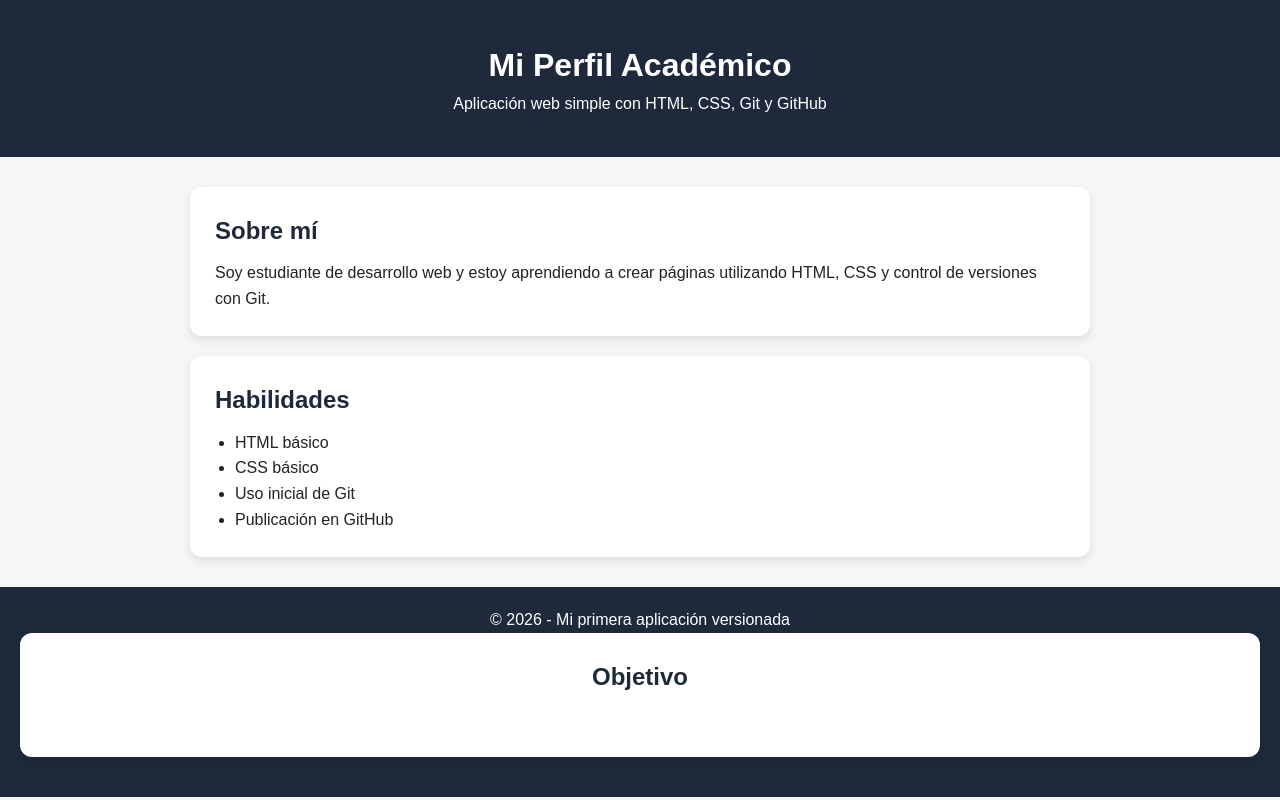
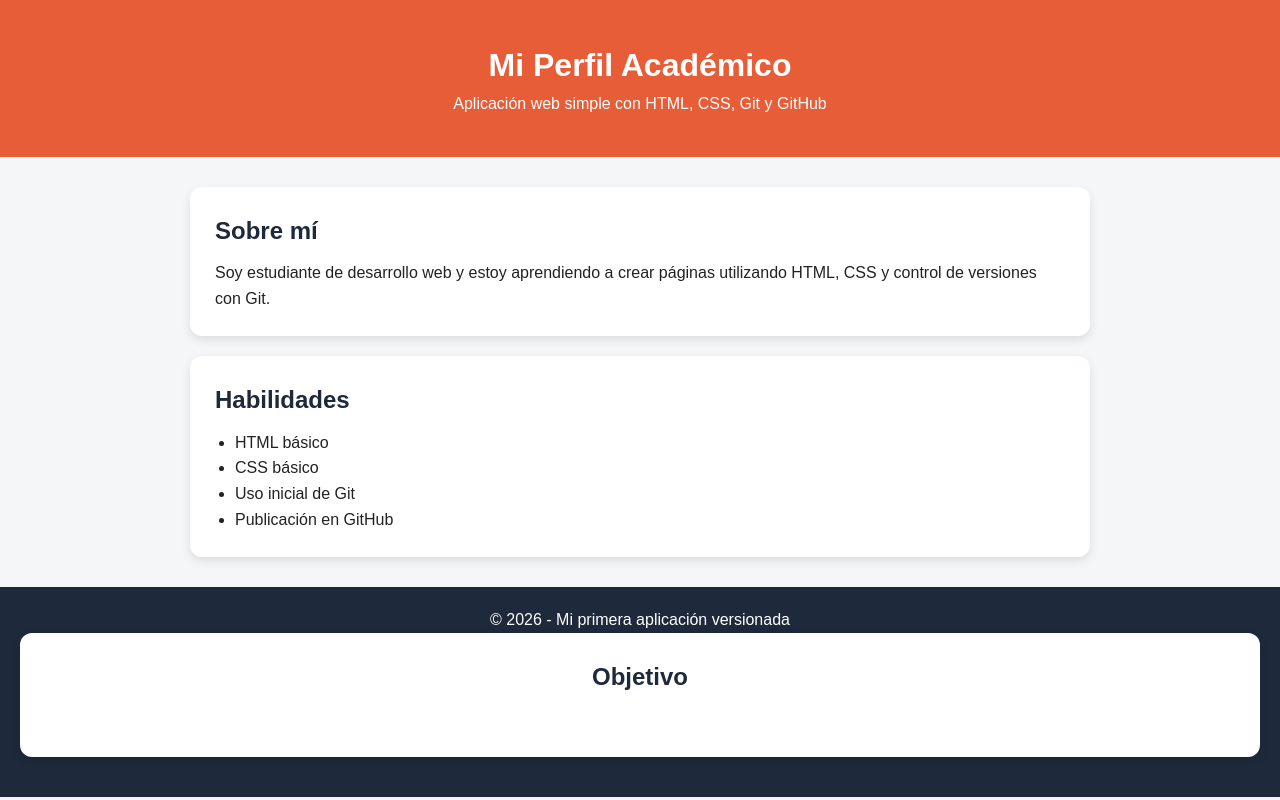
Before and after one commit to Yesteb/mi-app-web, a plain HTML site: page index.html in a window 1280 px wide. Drawn offline with Linux system fonts and the light colour scheme.

```diff
--- a/css/estilos.css
+++ b/css/estilos.css
@@ -10,7 +10,7 @@
 line-height: 1.6;
 }
 .encabezado {
-background-color: #1e293b;
+background-color: #e65d38;
 color: white;
 text-align: center;
 padding: 40px 20px;
```
